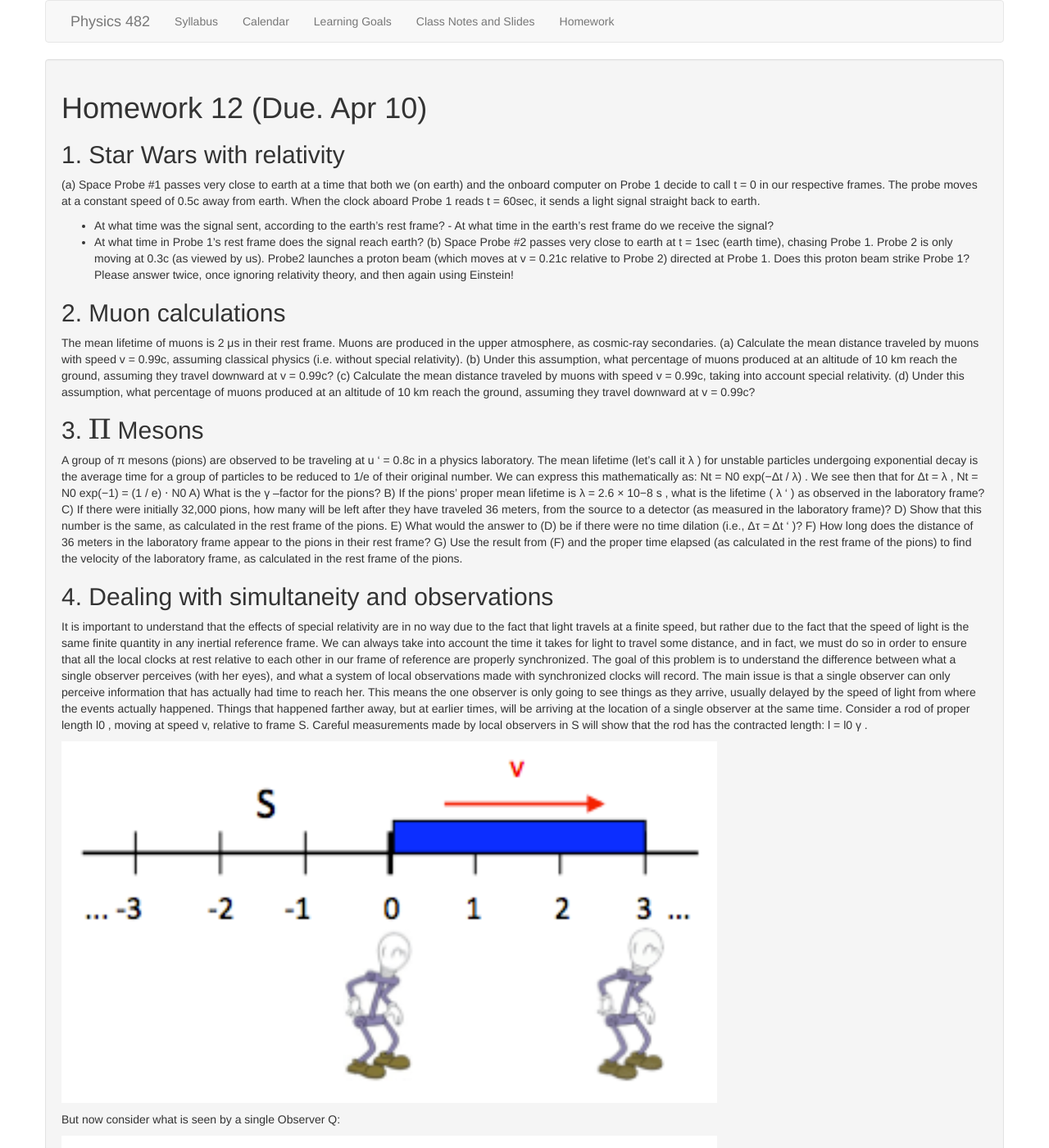
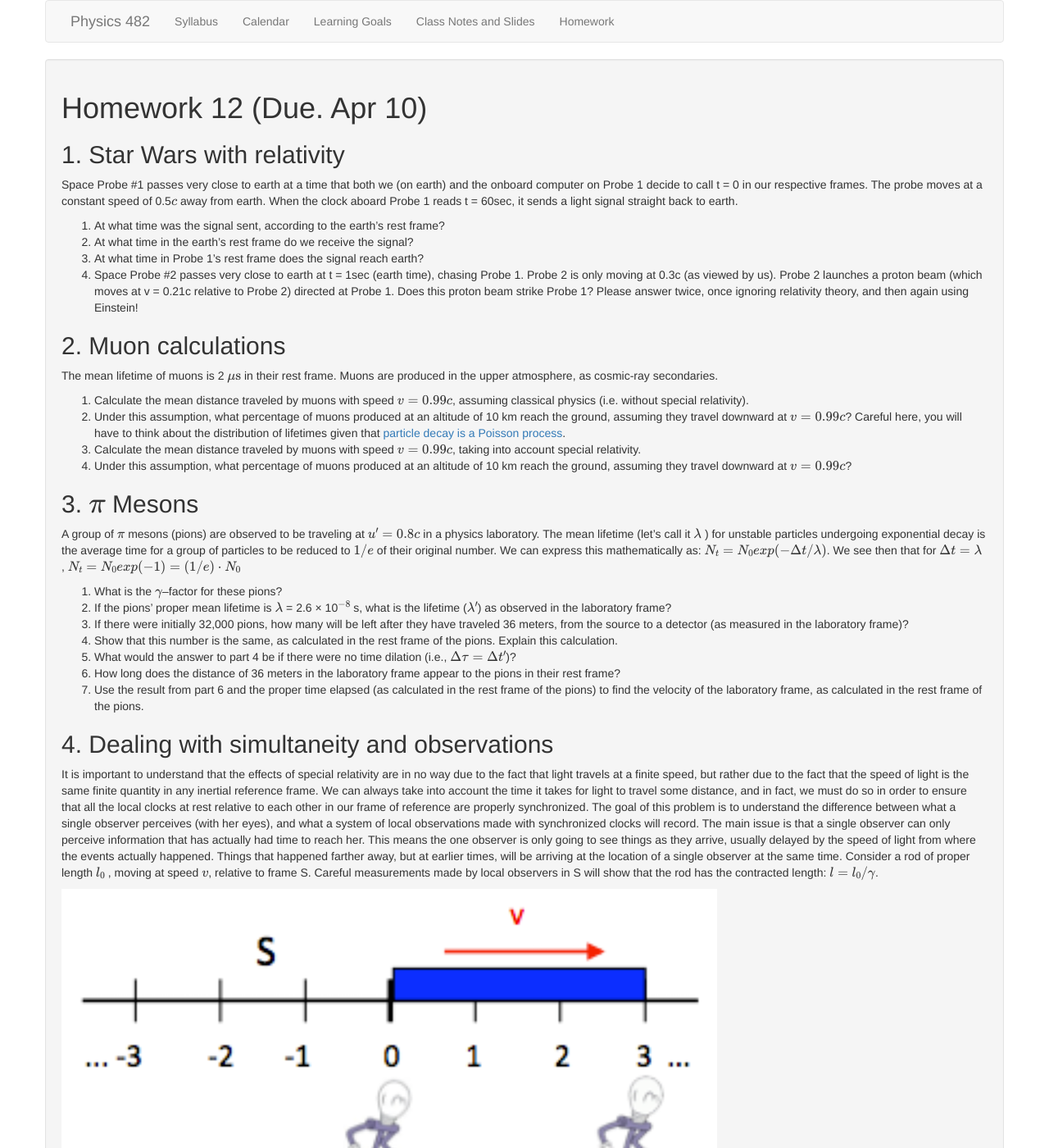
Before and after one commit to KSchram/phy482msu, a Jekyll site: the page built from assignments/homework12.md, in a window 1280 px wide and 1400 px high. Shown: the whole window at 82% size. Built offline with Jekyll 4.4.1, drawn with Linux system fonts in a browser that asks for light colours; formulas are drawn with MathJax 3; some of the changed text lies outside the part shown.

Commit message:
updated HW 12

```diff
--- a/assignments/homework12.md
+++ b/assignments/homework12.md
@@ -6,35 +6,38 @@ title: Homework 12 (Due. Apr 10)
 
 ## 1. Star Wars with relativity
 
-(a) Space Probe #1 passes very close to earth at a time that both we (on earth) and the onboard computer on Probe 1 decide to call t = 0 in our respective frames. The probe moves at a constant speed of 0.5c away from earth. When the clock aboard Probe 1 reads t = 60sec, it sends a light signal straight back to earth.
-- At what time was the signal sent, according to the earth’s rest frame? - At what time in the earth’s rest frame do we receive the signal?
-- At what time in Probe 1’s rest frame does the signal reach earth?
-(b) Space Probe #2 passes very close to earth at t = 1sec (earth time), chasing Probe 1. Probe 2 is only moving at 0.3c (as viewed by us). Probe2 launches a proton beam (which moves at v = 0.21c relative to Probe 2) directed at Probe 1. Does this proton beam strike Probe 1? Please answer twice, once ignoring relativity theory, and then again using Einstein!
+Space Probe #1 passes very close to earth at a time that both we (on earth) and the onboard computer on Probe 1 decide to call t = 0 in our respective frames. The probe moves at a constant speed of 0.5$c$ away from earth. When the clock aboard Probe 1 reads t = 60sec, it sends a light signal straight back to earth.
+
+1. At what time was the signal sent, according to the earth's rest frame?
+2. At what time in the earth's rest frame do we receive the signal?
+3. At what time in Probe 1's rest frame does the signal reach earth?
+4. Space Probe #2 passes very close to earth at t = 1sec (earth time), chasing Probe 1. Probe 2 is only moving at 0.3c (as viewed by us). Probe 2 launches a proton beam (which moves at v = 0.21c relative to Probe 2) directed at Probe 1. Does this proton beam strike Probe 1? Please answer twice, once ignoring relativity theory, and then again using Einstein!
 
 ## 2. Muon calculations
 
-The mean lifetime of muons is 2 μs in their rest frame. Muons are produced in the
-upper atmosphere, as cosmic-ray secondaries.
-(a) Calculate the mean distance traveled by muons with speed v = 0.99c, assuming classical physics (i.e. without special relativity).
-(b) Under this assumption, what percentage of muons produced at an altitude of 10 km reach the ground, assuming they travel downward at v = 0.99c?
-(c) Calculate the mean distance traveled by muons with speed v = 0.99c, taking into account special relativity.
-(d) Under this assumption, what percentage of muons produced at an altitude of 10 km reach the ground, assuming they travel downward at v = 0.99c?
+The mean lifetime of muons is 2 $\mu\text{s}$ in their rest frame. Muons are produced in the upper atmosphere, as cosmic-ray secondaries.
 
-## 3. $\Pi$ Mesons
+1. Calculate the mean distance traveled by muons with speed $v = 0.99c$, assuming classical physics (i.e. without special relativity).
+2. Under this assumption, what percentage of muons produced at an altitude of 10 km reach the ground, assuming they travel downward at $v = 0.99c$? Careful here, you will have to think about the distribution of lifetimes given that [particle decay is a Poisson process](https://en.wikipedia.org/wiki/Particle_decay).
+3. Calculate the mean distance traveled by muons with speed $v = 0.99c$, taking into account special relativity.
+4. Under this assumption, what percentage of muons produced at an altitude of 10 km reach the ground, assuming they travel downward at $v = 0.99c$?
 
-A group of π mesons (pions) are observed to be traveling at u ' = 0.8c in a physics laboratory. The mean lifetime (let’s call it λ ) for unstable particles undergoing exponential decay is the average time for a group of particles to be reduced to 1/e of their original number. We can express this mathematically as: Nt = N0 exp(−Δt / λ) . We see
-then that for Δt = λ , Nt = N0 exp(−1) = (1 / e) ⋅ N0 A) What is the γ –factor for the pions?
-B) If the pions’ proper mean lifetime is λ = 2.6 × 10−8 s , what is the lifetime ( λ ' ) as observed in the laboratory frame?
-C) If there were initially 32,000 pions, how many will be left after they have traveled 36 meters, from the source to a detector (as measured in the laboratory frame)?
-D) Show that this number is the same, as calculated in the rest frame of the pions. E) What would the answer to (D) be if there were no time dilation (i.e., Δτ = Δt ' )?
-F) How long does the distance of 36 meters in the laboratory frame appear to the pions in their rest frame?
-G) Use the result from (F) and the proper time elapsed (as calculated in the rest frame of the pions) to find the velocity of the laboratory frame, as calculated in the rest frame of the pions.
+## 3. $\pi$ Mesons
+
+A group of $\pi$ mesons (pions) are observed to be traveling at $u' = 0.8c$ in a physics laboratory. The mean lifetime (let's call it $\lambda$ ) for unstable particles undergoing exponential decay is the average time for a group of particles to be reduced to $1/e$ of their original number. We can express this mathematically as: $N_t = N_0 exp(−\Delta t / \lambda)$. We see then that for $\Delta t = \lambda$ , $N_t = N_0 exp(−1) = (1 / e) ⋅ N_0$
+
+1. What is the $\gamma$–factor for these pions?
+2. If the pions' proper mean lifetime is $\lambda$ = 2.6 × 10$^{−8}$ s, what is the lifetime ($\lambda'$) as observed in the laboratory frame?
+3. If there were initially 32,000 pions, how many will be left after they have traveled 36 meters, from the source to a detector (as measured in the laboratory frame)?
+4. Show that this number is the same, as calculated in the rest frame of the pions. Explain this calculation.
+5. What would the answer to part 4 be if there were no time dilation (i.e., $\Delta \tau = \Delta t'$)?
+6. How long does the distance of 36 meters in the laboratory frame appear to the pions in their rest frame?
+7. Use the result from part 6 and the proper time elapsed (as calculated in the rest frame of the pions) to find the velocity of the laboratory frame, as calculated in the rest frame of the pions.
 
 ## 4. Dealing with simultaneity and observations
 
 It is important to understand that the effects of special relativity are in no way due to the fact that light travels at a finite speed, but rather due to the fact that the speed of light is the same finite quantity in any inertial reference frame. We can always take into account the time it takes for light to travel some distance, and in fact, we must do so in order to ensure that all the local clocks at rest relative to each other in our frame of reference are properly synchronized. The goal of this problem is to understand the difference between what a single observer perceives (with her eyes), and what a system of local observations made with synchronized clocks will record. The main issue is that a single observer can only perceive information that has actually had time to reach her. This means the one observer is only going to see things as they arrive, usually delayed by the speed of light from where the events actually happened. Things that happened farther away, but at earlier times, will be arriving at the location of a single observer at the same time.
-Consider a rod of proper length l0 , moving at speed v, relative to frame S. Careful measurements made by local observers in S will show that the rod has the contracted length:
-l = l0 γ .
+Consider a rod of proper length $l_0$ , moving at speed $v$, relative to frame S. Careful measurements made by local observers in S will show that the rod has the contracted length: $l = l_0/\gamma$.
 
 ![two][two]
 
@@ -47,6 +50,28 @@ But now consider what is seen by a single Observer Q:
 [one]: ./images/hw12/one_observer.png
 
 What Observer Q sees at any one instant is determined by the light entering her eyes at that instant. Now, consider the light reaching Observer Q at one instant from the front and back ends of the rod.
-A) Explain in words why these two light rays must have left the two ends of the rod at different times.
-B) Prove that Observer Q sees a rod that is longer than l . (In fact, at certain speeds, it is even seen to be longer than l0 , and the length contraction is actually perceived as an expansion.)
-C) Prove that once it has passed her (the rod is now to the right of her), Observer Q will now see the rod to be shorter than l .
+
+1. Explain in words why these two light rays must have left the two ends of the rod at different times.
+2. Prove that Observer Q sees a rod that is longer than $l$. (In fact, at certain speeds, it is even seen to be longer than $l_0$, and the length contraction is actually perceived as an expansion.)
+3. Prove that once it has passed her (the rod is now to the right of her), Observer Q will now see the rod to be shorter than $l$.
+4. Explain how your analysis in parts 1-3 relates to synchronized clocks, simultaneity, and making an observation (in physics).
+
+## 5. Project Problem - Draft figures and captions
+
+
+Make sure to read the feedback that you received on your figure/models and think about how you and your partner are going to work through these details.
+
+At this point, you should produce draft figures for poster with captions. You should have pressed onward with your calculations and produced appropriate figures for your poster with captions. The "graphic" and caption should be turned in. These need not be complete in the sense that you should continue working on your calculations and models until the poster is turned in. By draft, I do mean draft, so any figures that you are thinking about putting in the poster, please include them in their current form. Make sure to give me enough information to:
+
+1. judge what the figures are,
+2. where they will go in the poster, and
+3. what part of the poster story they will be telling.
+
+In addition, please continue to reflect on:
+
+1. Who did what?
+2. What questions were you able to answer last week?
+3. What questions do you need to answer to continue to move forward?
+4. What help do you need from me or others?
+
+You will turn in both your "notebook" and your self-reflection using the same GitHub repository you started for Project 2. **Make sure that you sync your repository first to get the new feedback!**
```
Also changed, not shown: 1 other file.
